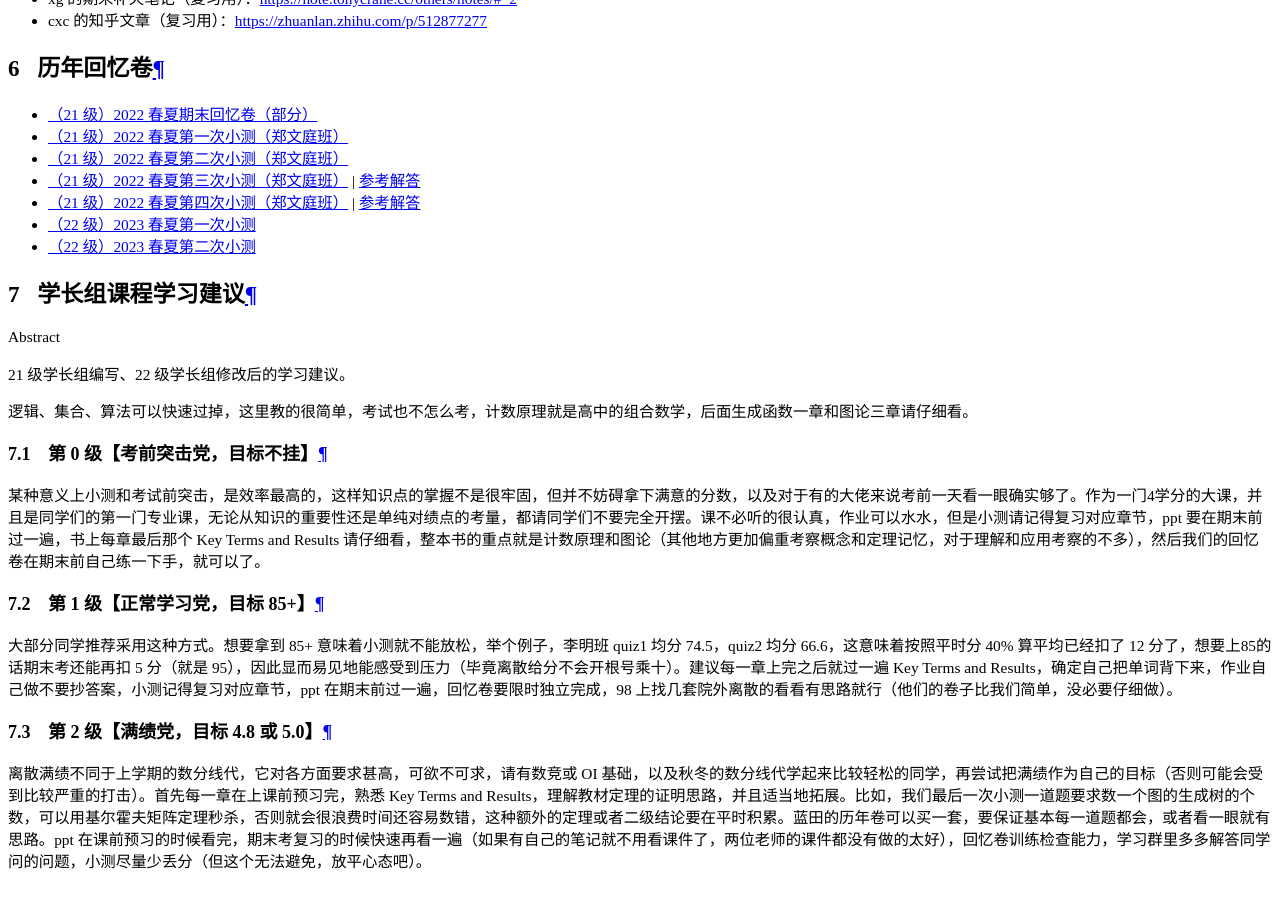
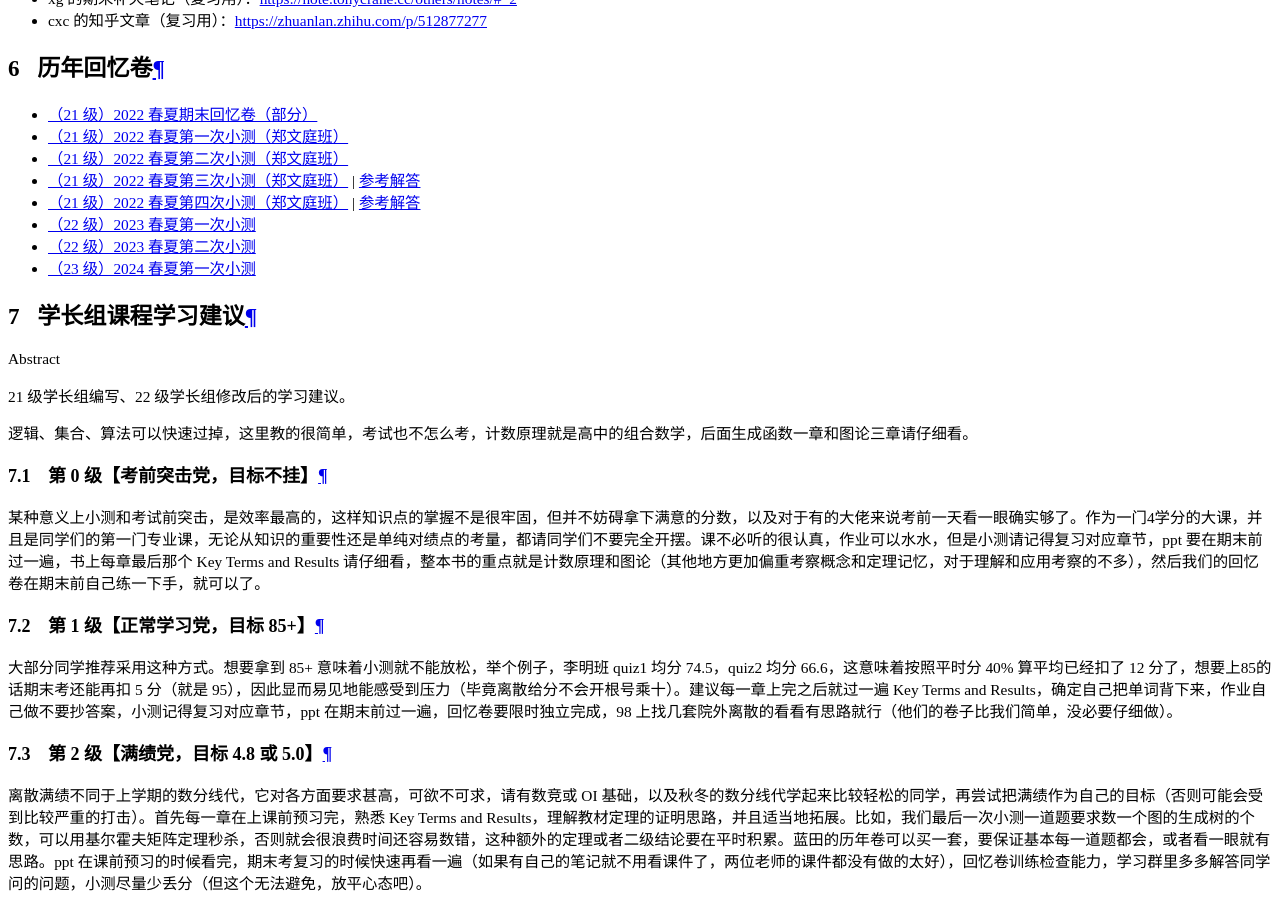
Before and after one commit to ZJU-Turing/TuringCourses, an MkDocs documentation site: the page built from docs/major_basic/discrete_math/index.md, in a window 1280 px wide and 900 px high, scrolled down 19564 px. Built offline with MkDocs 1.6.1 and Material for MkDocs 9.7.7, drawn with Linux system fonts in a browser that asks for light colours; comment, search, counter and statistics services are not loaded.

Commit message:
docs: 添加离散数学理论基础 2024 春夏第一次小测试题 (#177)

```diff
--- a/docs/major_basic/discrete_math/index.md
+++ b/docs/major_basic/discrete_math/index.md
@@ -48,6 +48,7 @@
 - [（21 级）2022 春夏第四次小测（郑文庭班）](Discrete_Mathematics_Quiz_4_2022.pdf) | [参考解答](21-22 春夏离散郑文庭班第四次小测参考答案.pdf)
 - [（22 级）2023 春夏第一次小测](Discrete_Mathematics_Quiz_1_2023.pdf)
 - [（22 级）2023 春夏第二次小测](Discrete_Mathematics_Quiz_2_2023.pdf)
+- [（23 级）2024 春夏第一次小测](Discrete_Mathematics_Quiz_1_2024.pdf)
 
 ## 学长组课程学习建议
 
```
Also changed, not shown: 2 other files.
